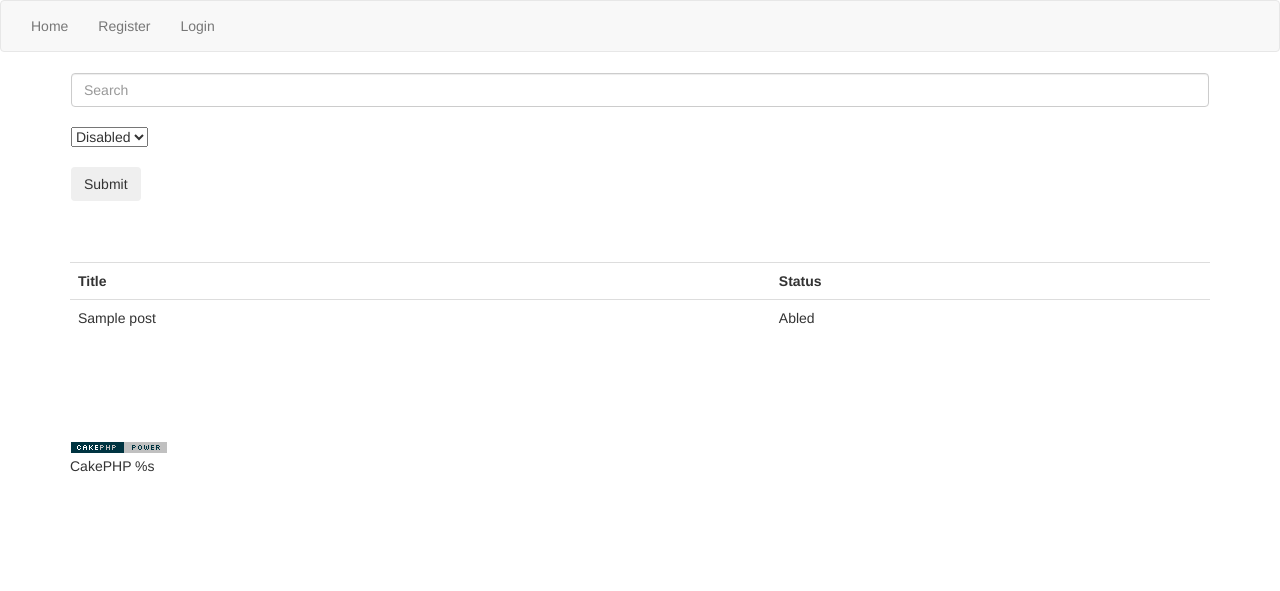
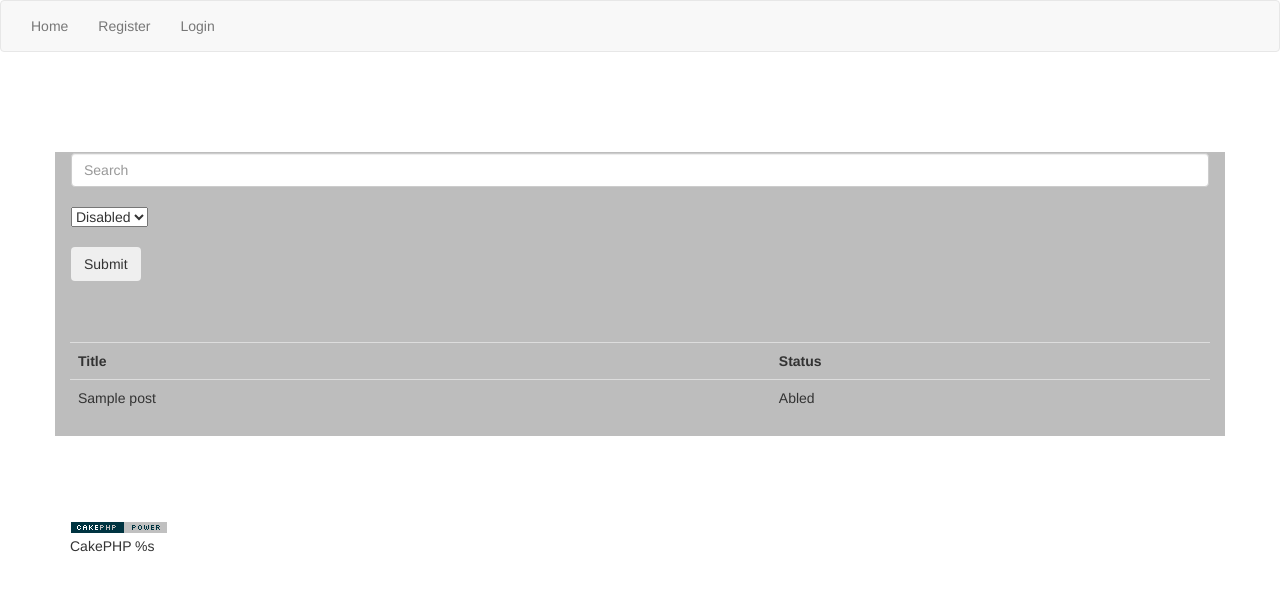
Before and after one commit to lemtd/blog-cakephp, a CakePHP app: the page made by app/View/Posts/index.ctp in a window 1280 px wide. Shown: the top 591 px of the page. Run offline with PHP 8.4 and a stand-in for CakePHP, Linux system fonts and the light colour scheme; the template is opened without the code that fills it: most values are stand-ins (such as "Sample title", 1, 10 or a date in 2020); form fields are guessed from the names that the template uses; some libraries are stand-ins or nearby versions.

Commit message:
Alterando visualmente com css

```diff
--- a/app/View/Elements/head.ctp
+++ b/app/View/Elements/head.ctp
@@ -6,7 +6,7 @@
 	<?php
 		echo $this->Html->meta('icon');
 		echo $this->Html->css('bootstrap');
-		//echo $this->Html->css('estilo');
+		echo $this->Html->css('estilizando');
 		echo $this->fetch('meta');
 		echo $this->fetch('css');
 		echo $this->Html->script('jquery.min');
--- a/app/View/Posts/index.ctp
+++ b/app/View/Posts/index.ctp
@@ -1,4 +1,4 @@
-<div class="container">
+<div class="container" id="index">
     <table class="table table-hover" id="table_container">
 
     <nav class="navbar navbar-light bg-light">
--- /dev/null
+++ b/app/webroot/css/estilizando.css
@@ -0,0 +1,4 @@
+#index {
+    background-color: rgb(189, 189, 189);
+    margin-top: 100px;
+}
--- a/app/webroot/css/estilo.css
+++ /dev/null
@@ -1,3 +0,0 @@
-html {
-    background-color: rgb(119, 189, 255);
-}
```
